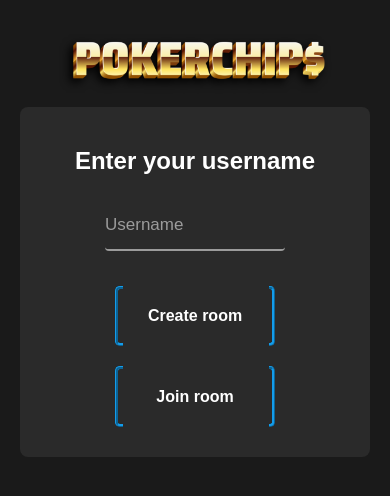
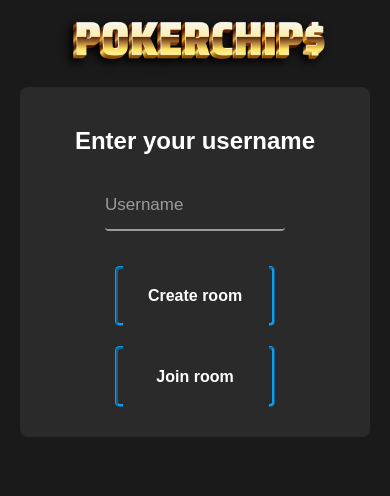
Before and after one commit to w3rr0/poker-chips-api, a React (Vite) app in the folder front/: page / in a window 390 px wide. Shown: the top 496 px of the page. Built offline with nearby package versions, Linux system fonts and the light colour scheme.

Commit message:
smaller page padding on mobile

```diff
--- a/front/src/components/Board.jsx
+++ b/front/src/components/Board.jsx
@@ -50,6 +50,12 @@ const StyledWrapper = styled.div`
         flex-direction: column;
     }
 
+    @media (max-width: 500px) {
+        .container {
+            height: 100%
+        }
+    }
+
     .container::before {
         content: '';
         position: absolute;
--- a/front/src/index.css
+++ b/front/src/index.css
@@ -16,7 +16,7 @@ html, body {
 
 @media (max-width: 500px) {
   html, body {
-    padding: 10px;
+    padding: 0 10px 10px;
   }
 }
 
```
